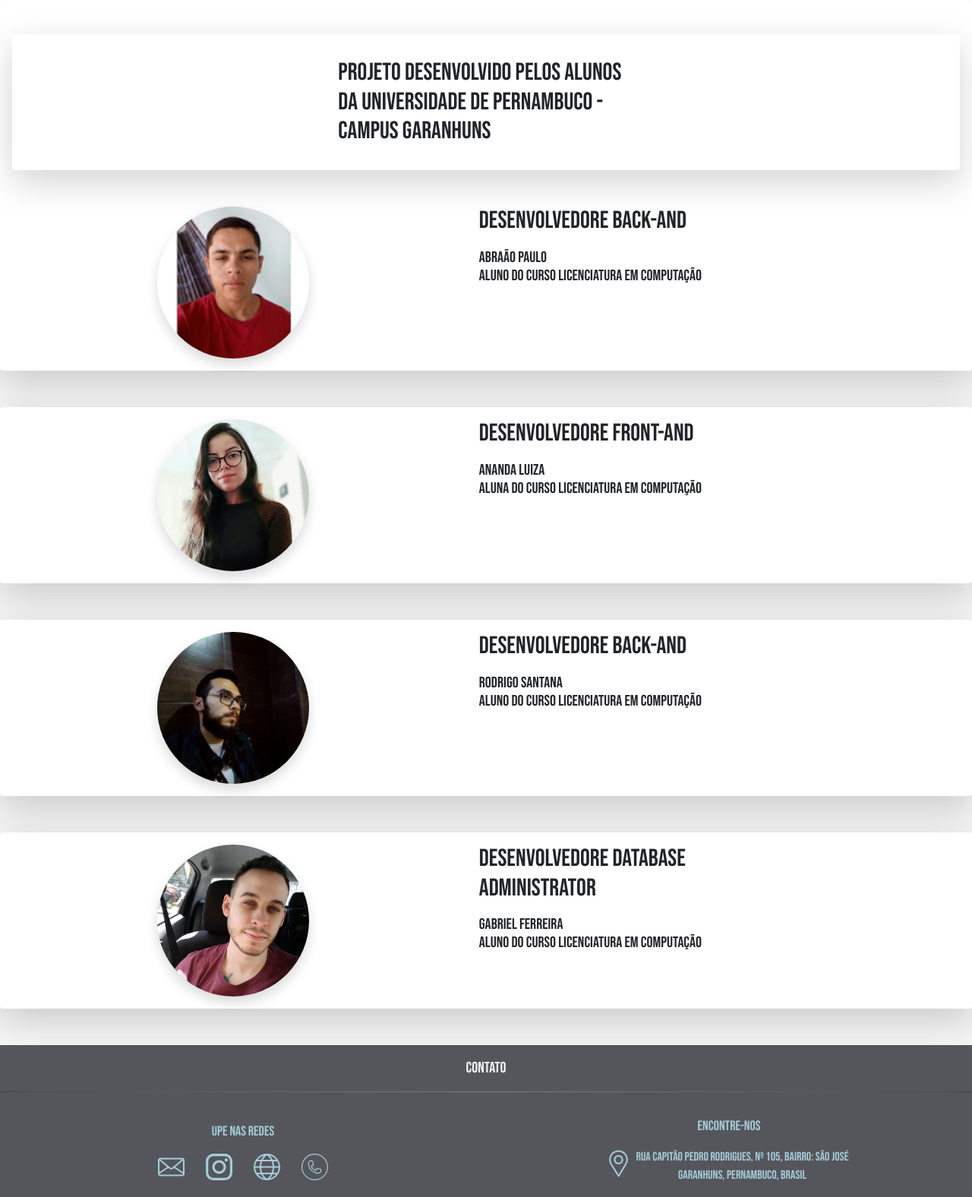
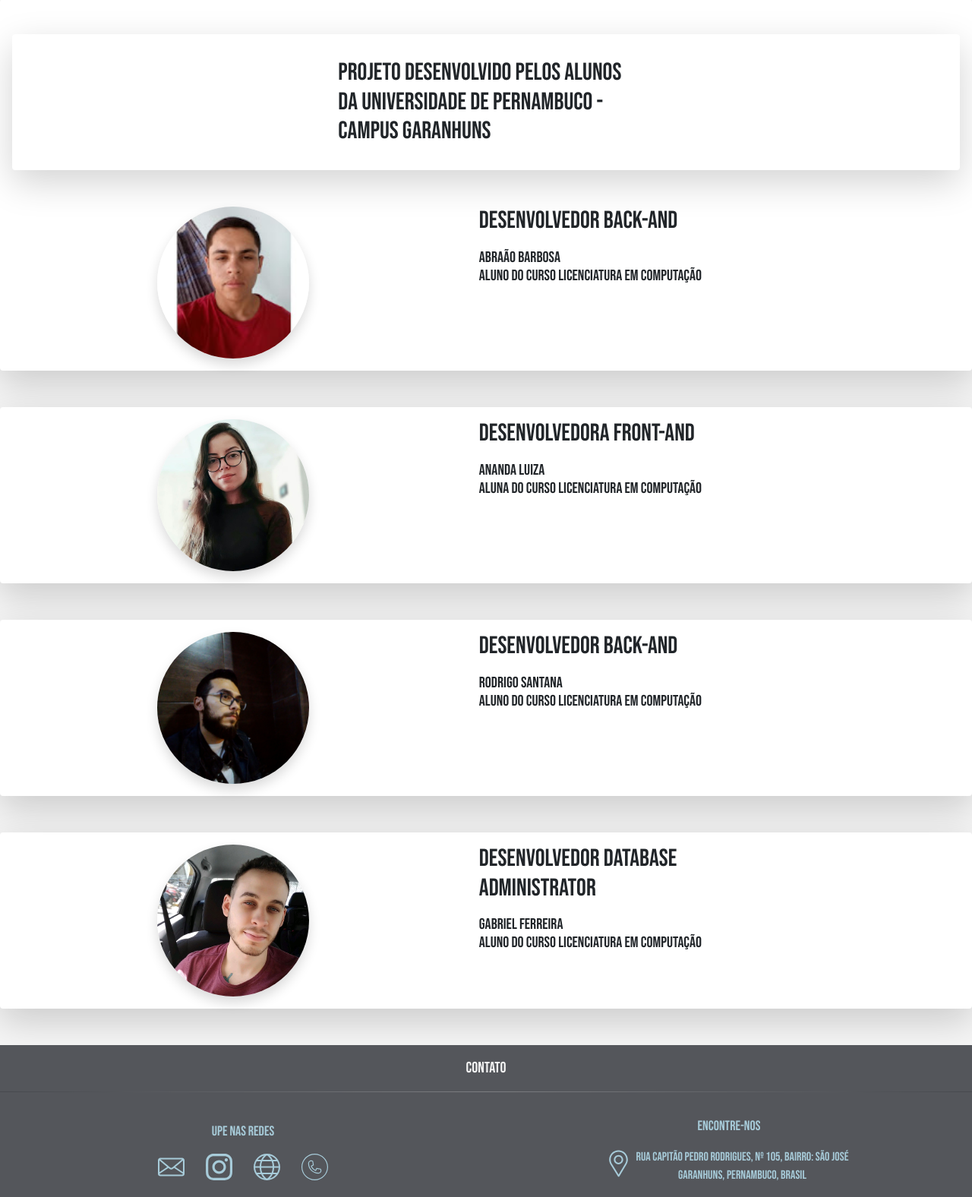
Before and after one commit to abraaodeveloper/portal-de-projetos-academicos, a Django app: page /about/ in a window 1280 px wide. Shown: the part 98-1674 px from the top of the page at 76% size. Run offline with Django 3.2, Linux system fonts and the light colour scheme; some libraries are stand-ins or nearby versions.

Commit message:
general bug fixes, download links and imgs

```diff
--- a/templates/guest/about.html
+++ b/templates/guest/about.html
@@ -2,21 +2,15 @@
 {% block content %}
 <div class="text-container-projects shadow-lg p-3 mb-5 bg-body rounded">
     <div class="text-container-projects shadow-lg p-3 mb-5 bg-body rounded">
-
         <div class="row">
             <div class="col-md-4 img-project">
-
             </div>
             <div class="col-md-4">
-
                 <p>
                 <h2>Projeto desenvolvido pelos alunos da Universidade de Pernambuco - Campus Garanhuns</h2>
                 </p>
-
             </div>
-
         </div>
-
     </div>
 
     <div class="row">
@@ -25,30 +19,25 @@
         </div>
         <div class="col-md-4">
             <h2>
-                Desenvolvedore Back-and
+                Desenvolvedor Back-and
             </h2>
             <p>
             <h5>
-                Abraão Paulo<br>
+                Abraão Barbosa<br>
                 Aluno do curso Licenciatura em Computação
             </h5>
             </p>
-
         </div>
-
     </div>
-
 </div>
-
 <div class="text-container-projects shadow-lg p-3 mb-5 bg-body rounded">
-
     <div class="row">
         <div class="col-md-4 img-project imgDev">
             <img src="/static/img/imgDev/Ananda Luiza.jpeg" class="shadow" />
         </div>
         <div class="col-md-4">
             <h2>
-                Desenvolvedore Front-and
+                Desenvolvedora Front-and
             </h2>
             <p>
             <h5>
@@ -56,22 +45,17 @@
                 Aluna do curso Licenciatura em Computação
             </h5>
             </p>
-
         </div>
-
     </div>
-
 </div>
-
 <div class="text-container-projects shadow-lg p-3 mb-5 bg-body rounded">
-
     <div class="row">
         <div class="col-md-4 img-project imgDev">
             <img src="/static/img/imgDev/Rodrigo.jpg" class="shadow" />
         </div>
         <div class="col-md-4">
             <h2>
-                Desenvolvedore Back-and
+                Desenvolvedor Back-and
             </h2>
             <p>
             <h5>
@@ -79,11 +63,8 @@
                 Aluno do curso Licenciatura em Computação
             </h5>
             </p>
-
         </div>
-
     </div>
-
 </div>
 
 <div class="text-container-projects shadow-lg p-3 mb-5 bg-body rounded">
@@ -94,7 +75,7 @@
         </div>
         <div class="col-md-4">
             <h2>
-                Desenvolvedore Database Administrator
+                Desenvolvedor Database Administrator
             </h2>
             <p>
             <h5>
@@ -102,13 +83,9 @@
                 Aluno do curso Licenciatura em Computação
             </h5>
             </p>
-
         </div>
-
     </div>
-
 </div>
-
 <div class="container-fluid">
 
 </div>
```
